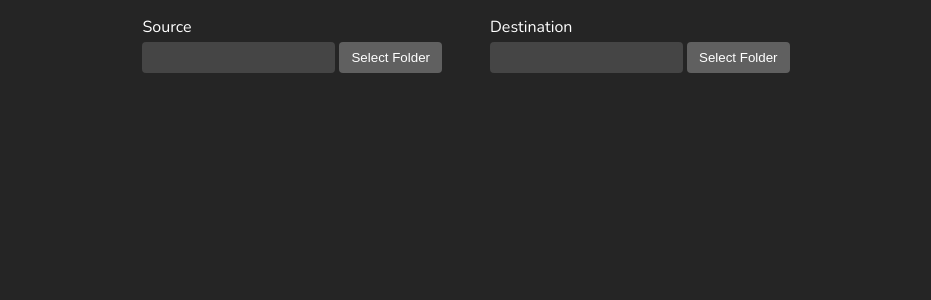
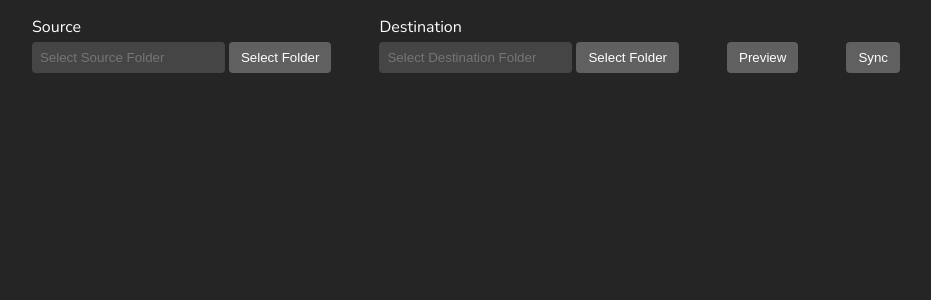
Before and after one commit to KohGuanZeh/lsync, a Vue app in the folder frontend/: page / in a window 1280 px wide. Shown: the top 300 px of the page, without its empty margins (174-1105 px from the left). Built offline with nearby package versions, Linux system fonts and the light colour scheme.

Commit message:
Add directory select functionality

```diff
--- a/frontend/src/components/UniDirectionalSyncMenu.vue
+++ b/frontend/src/components/UniDirectionalSyncMenu.vue
@@ -1,30 +1,52 @@
 <script lang="ts" setup>
 import { reactive } from 'vue'
-import { Greet } from '../../wailsjs/go/main/App'
+import { SelectDirectory } from '../../wailsjs/go/main/App'
 
-function selectFolder() {
+type DirType = "src" | "dst";
 
+const data = reactive({
+    srcDir: "",
+    dstDir: ""
+})
+
+function selectFolder(dirType: DirType) {
+    const title = dirType == "src" ? "Source Directory" : "Destination Directory";
+    SelectDirectory(title).then(res => {
+        if (dirType == "src") {
+            data.srcDir = res;
+            return;
+        }
+        data.dstDir = res;
+    })
 }
 
 </script>
 
 <template>
     <main>
-        <section>
+        <section class="lsync-controls">
             <div id="src-input" class="dir-select-container">
                 <label for="src-dir">Source</label>
                 <div class="dir-select">
-                    <input id="src-dir" name="src-dir" autocomplete="off" type="text" />
-                    <button @click="selectFolder">Select Folder</button>
+                    <input id="src-dir" name="src-dir" v-model="data.srcDir" placeholder="Select Source Folder"
+                        autocomplete="off" type="text" />
+                    <button @click="selectFolder('src')">Select Folder</button>
                 </div>
             </div>
             <div id="dst-input" class="dir-select-container">
                 <label for="dst-dir">Destination</label>
                 <div class="dir-select">
-                    <input id="dst-dir" name="dst-dir" autocomplete="off" type="text" />
-                    <button @click="selectFolder">Select Folder</button>
+                    <input id="dst-dir" name="dst-dir" v-model="data.dstDir" placeholder="Select Destination Folder"
+                        autocomplete="off" type="text" />
+                    <button @click="selectFolder('dst')">Select Folder</button>
                 </div>
             </div>
+            <button class="sync-button">
+                Preview
+            </button>
+            <button class="sync-button">
+                Sync
+            </button>
         </section>
     </main>
 </template>
@@ -35,7 +57,12 @@ main {
     display: flex;
 }
 
-section {
+.sync-button {
+    margin-top: auto;
+    max-height: fit-content;
+}
+
+.lsync-controls {
     margin: 0 auto;
     display: flex;
     gap: 3rem;
--- a/frontend/wailsjs/go/main/App.d.ts
+++ b/frontend/wailsjs/go/main/App.d.ts
@@ -2,3 +2,5 @@
 // This file is automatically generated. DO NOT EDIT
 
 export function Greet(arg1:string):Promise<string>;
+
+export function SelectDirectory(arg1:string):Promise<string>;
--- a/frontend/wailsjs/go/main/App.js
+++ b/frontend/wailsjs/go/main/App.js
@@ -5,3 +5,7 @@
 export function Greet(arg1) {
   return window['go']['main']['App']['Greet'](arg1);
 }
+
+export function SelectDirectory(arg1) {
+  return window['go']['main']['App']['SelectDirectory'](arg1);
+}
```
Also changed, not shown: 1 other file (tests, documents, lock files or other folders).
